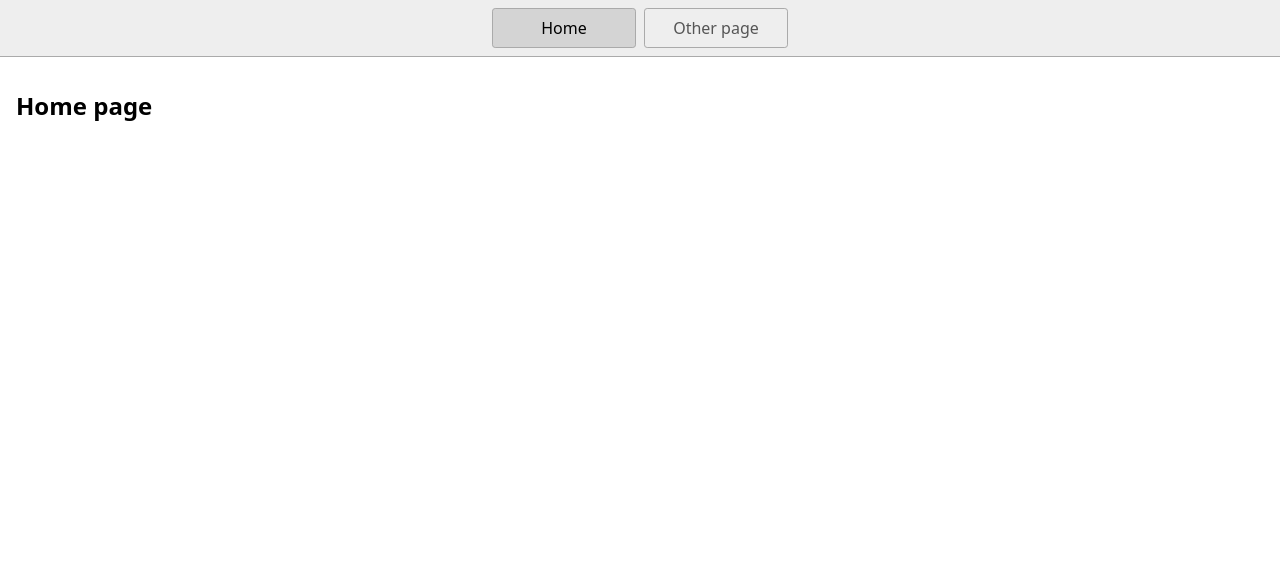
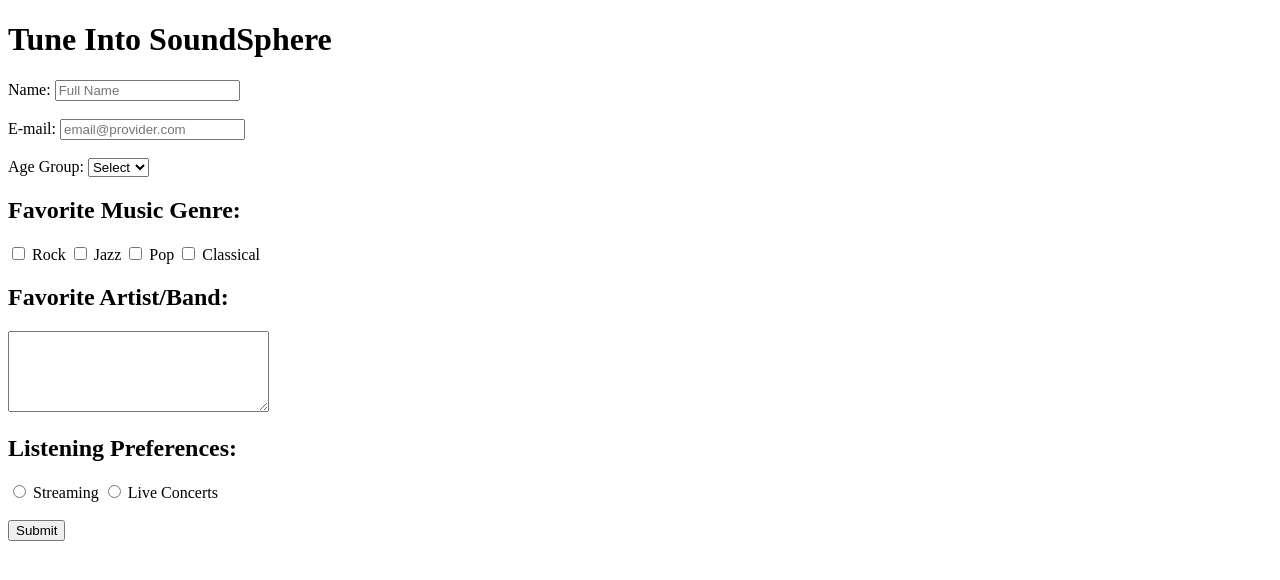
Before and after one commit to yMeeraki/SoundSphere-VA1-2, a website: page index.html in a window 1280 px wide. Drawn offline with Linux system fonts and the light colour scheme.

Commit message:
Created Tune Into SoundSphere Form - HTML

```diff
--- a/index.html
+++ b/index.html
@@ -4,20 +4,86 @@
     <title>Home</title>
     <meta charset="UTF-8" />
     <meta name="viewport" content="width=device-width" />
-    <!--
-      Need a visual blank slate?
-      Remove all code in `styles.css`!
-    -->
-    <link rel="stylesheet" href="styles.css" />
-    <script type="module" src="script.js"></script>
+
+
   </head>
   <body>
-    <nav>
-      <a href="/" aria-current="page">Home</a>
-      <a href="/page2.html">Other page</a>
-    </nav>
+    <h1>Tune Into SoundSphere</h1>
     <main>
-      <h1>Home page</h1>
+      <form action="#">
+        <!-- Name (Full name) -->
+        <label for="name-input">Name:</label>
+        <input type="text" id="name-input" placeholder="Full Name">
+
+        <br>
+        <br>
+
+        <!-- Email Address (For notifications and updates) -->
+        <label for="email-input">E-mail:</label>
+        <input type="email" id="email-input" placeholder="email@provider.com">
+
+        <br>
+        <br>
+
+        <!-- Age Group (Dropdown: Teen, Adult, Senior) -->
+        <label for="age-group-input">Age Group:</label>
+        <select name="age-group-input" id="age-group-input">
+          <option value="" >Select</option>
+          <option value="Teen">Teen</option>
+          <option value="Adult">Adult</option>
+          <option value="Senior">Senior</option>
+        </select>
+
+        <!--
+          =======================================================================
+         -->
+
+        <!-- Favorite Music Genre (Checkboxes: Rock, Jazz, Pop, Classical.) -->
+        <h2>Favorite Music Genre:</h2>
+        <input type="checkbox" name="rock" value="Rock" id="rock">
+        <label for="rock">Rock</label>
+
+        <input type="checkbox" name="jazz" value="Jazz" id="jazz">
+        <label for="jazz">Jazz</label>
+
+        <input type="checkbox" name="pop" value="Pop" id="pop">
+        <label for="pop">Pop</label>
+
+        <input type="checkbox" name="classical" value="Classical" id="classical">
+        <label for="classical">Classical</label>
+
+
+        <!-- Favorite Artist/Band (Text input) -->
+        <label for="fav-artist-or-band-input">
+          <h2>
+            Favorite Artist/Band:
+          </h2>
+        </label>
+        <textarea name="fav-artist-or-band-input" id="fav-artist-or-band-input" cols="30" rows="5"></textarea>
+
+        <!-- Listening Preferences (Radio buttons: Streaming, Live Concerts.) -->
+
+            <h2>
+              Listening Preferences:
+            </h2>
+
+
+        <input type="radio" name="streaming" value="Streaming" id="streaming">
+        <label for="streaming">Streaming</label>
+
+        <input type="radio" name="live-concerts" value="Live Concerts" id="live-concerts">
+        <label for="live-concerts">Live Concerts</label>
+
+        <br>
+        <br>
+
+        <input type="submit" value="Submit">
+
+      </form>
     </main>
+
+
+    <!--  -->
+    <script type="module" src="script.js"></script>
   </body>
 </html>
--- a/styles.css
+++ /dev/null
@@ -1,46 +0,0 @@
-* {
-  box-sizing: border-box;
-}
-
-body {
-  margin: 0;
-  font-family: system-ui, sans-serif;
-  color: black;
-  background-color: white;
-}
-
-nav {
-  display: flex;
-  flex-wrap: wrap;
-  align-items: center;
-  justify-content: center;
-  padding: 0.5rem;
-  gap: 0.5rem;
-  border-bottom: solid 1px #aaa;
-  background-color: #eee;
-}
-
-nav a {
-  display: inline-block;
-  min-width: 9rem;
-  padding: 0.5rem;
-  border-radius: 0.2rem;
-  border: solid 1px #aaa;
-  text-align: center;
-  text-decoration: none;
-  color: #555;
-}
-
-nav a[aria-current='page'] {
-  color: #000;
-  background-color: #d4d4d4;
-}
-
-main {
-  padding: 1rem;
-}
-
-h1 {
-  font-weight: bold;
-  font-size: 1.5rem;
-}
```
Also changed, not shown: page2.html (deleted, +0 -19 lines), 1 other file.
